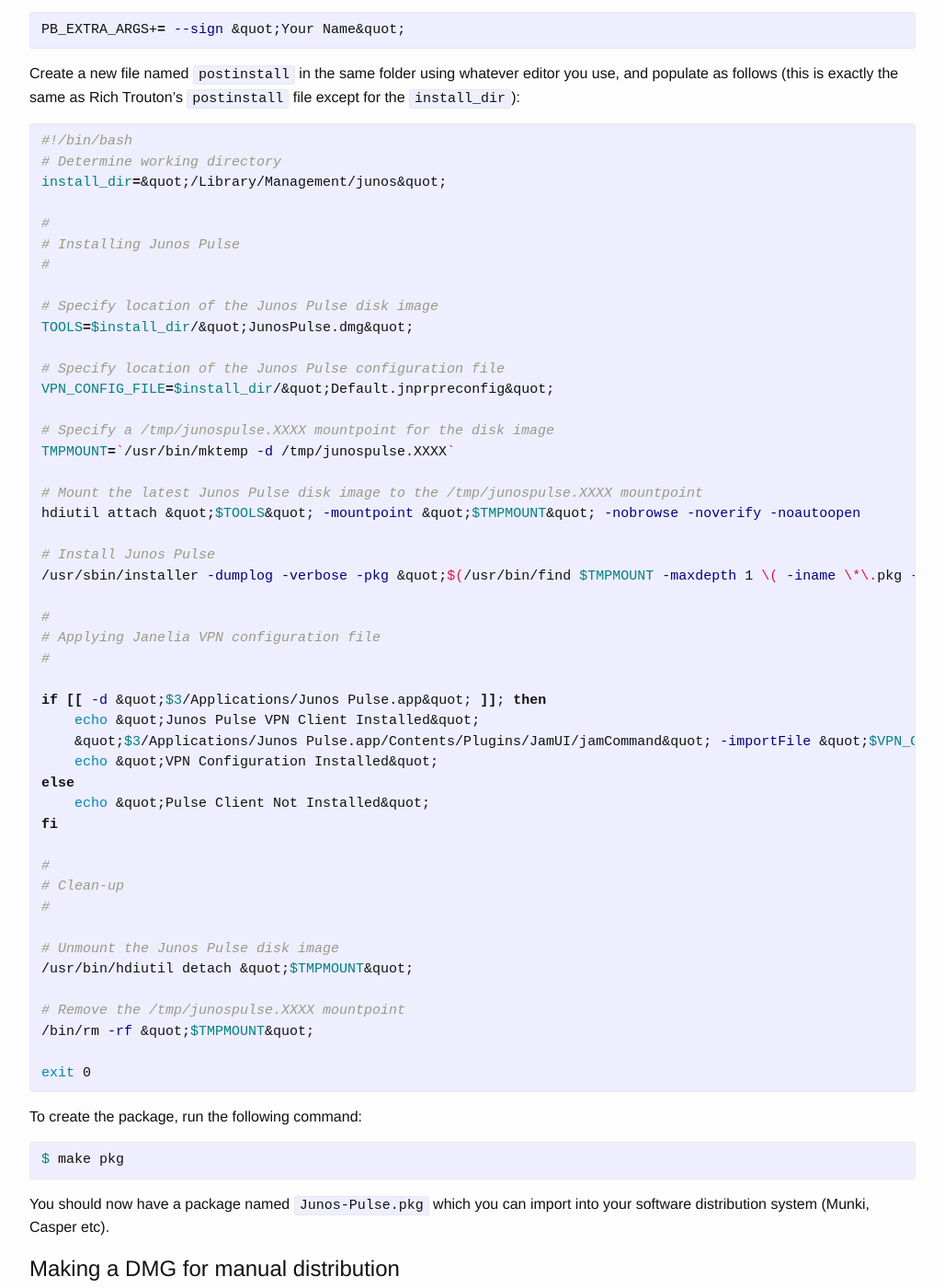
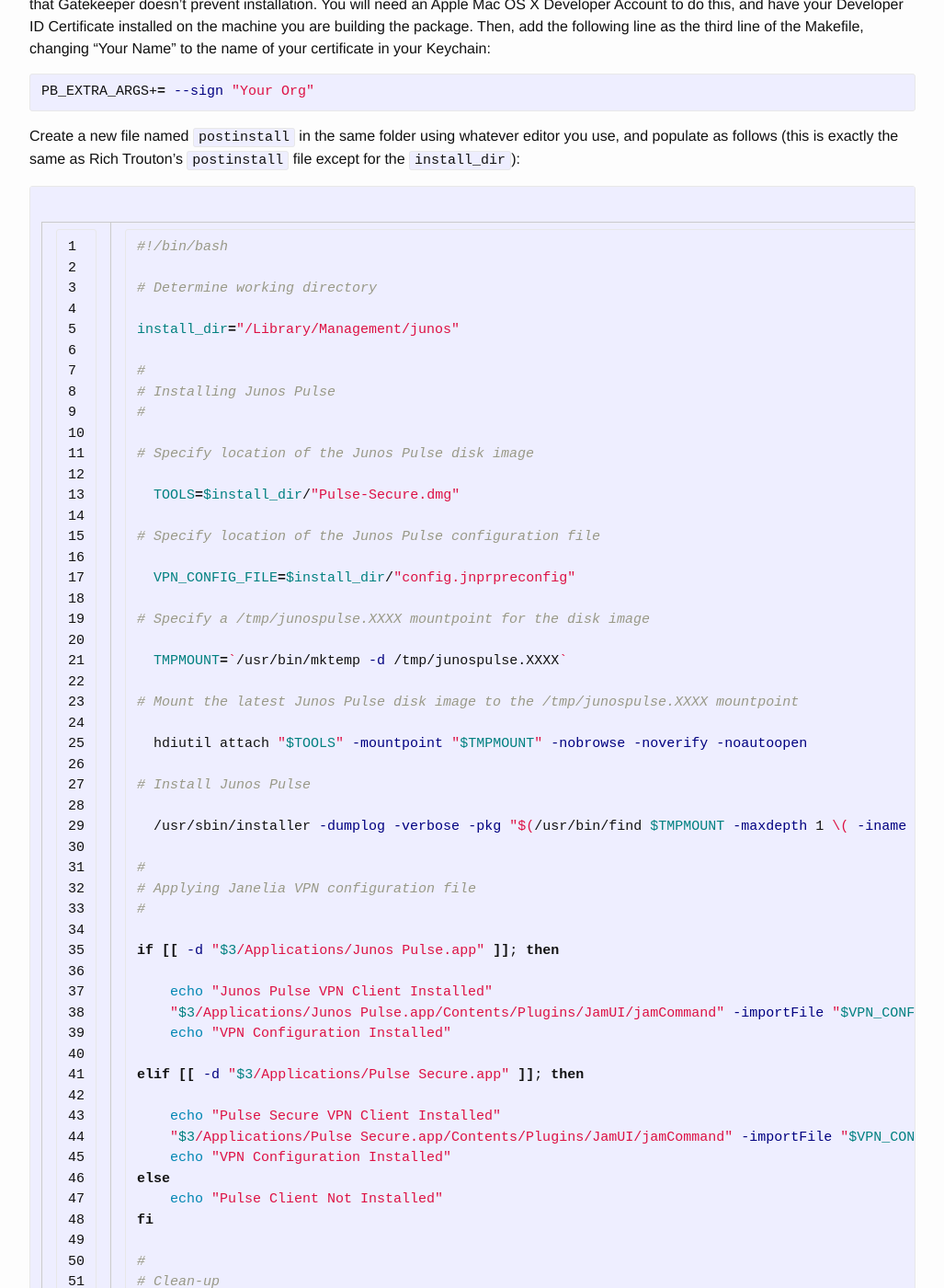
Before and after one commit to grahampugh/grahampugh.github.io, a Jekyll site: the page built from _posts/2015-03-27-preconfigured-junos-pulse-client.md, in a window 1280 px wide and 1400 px high, scrolled down 1464 px. Shown: the whole window at 92% size, without its empty margins (126-1153 px from the left). Built offline with Jekyll 4.4.1, drawn with Linux system fonts in a browser that asks for light colours; comment, search, counter and statistics services are not loaded; some of the changed text lies outside the part shown.

Commit message:
Updated 2015-03-27-preconfigured-junos-pulse-client.md

```diff
--- a/_posts/2015-03-27-preconfigured-junos-pulse-client.md
+++ b/_posts/2015-03-27-preconfigured-junos-pulse-client.md
@@ -40,66 +40,83 @@
 {% highlight bash linenos %}
 USE_PKGBUILD=1
 include /usr/local/share/luggage/luggage.make
+#PB_EXTRA_ARGS+= --sign "Your Org"  ## uncomment this line if you wish to sign the package
 
-TITLE=Junos-Pulse
+TITLE=Pulse-Secure-Configured
 PACKAGE_NAME=${TITLE}
+PACKAGE_VERSION=5.2r5.0-b869  ## change to reflect the current version
 REVERSE_DOMAIN=net.juniper
-MANAGEMENT_DIR = &quot;junos&quot;
-INSTALLER_PATH = &quot;.&quot;
-INSTALLER = &quot;JunosPulse.dmg&quot;
-CONFIG = &quot;Default.jnprpreconfig&quot;
+MANAGEMENT_DIR = "junos"
+INSTALLER_PATH = "."
+INSTALLER = "ps-pulse-mac-5.2r5.0-b869-installer.dmg"
+CONFIG = "Default.jnprpreconfig"  ## change to suit your config file
 PAYLOAD=\
-pack-server \
-pack-script-postinstall
+	pack-server \
+	pack-script-postinstall
 
 pack-server:
-    @sudo mkdir -p ${WORK_D}/Library/Management/$(MANAGEMENT_DIR)
-    @sudo cp $(INSTALLER_PATH)/$(INSTALLER) $(INSTALLER_PATH)/$(CONFIG) ${WORK_D}/Library/Management/$(MANAGEMENT_DIR)
-    @sudo chown -R root:wheel ${WORK_D}/Library/Management/$(MANAGEMENT_DIR)
+	@sudo mkdir -p ${WORK_D}/Library/Management/$(MANAGEMENT_DIR)
+	@sudo cp $(INSTALLER_PATH)/$(INSTALLER) ${WORK_D}/Library/Management/$(MANAGEMENT_DIR)/Pulse-Secure.dmg
+	@sudo cp $(INSTALLER_PATH)/$(CONFIG) ${WORK_D}/Library/Management/$(MANAGEMENT_DIR)/config.jnprpreconfig
+	@sudo chown -R root:wheel ${WORK_D}/Library/Management/$(MANAGEMENT_DIR)
 {% endhighlight %}
 
 You may wish to sign the package with a developer ID if you are intending to make the installer available to your users for self-install, so that Gatekeeper doesn't prevent installation. You will need an Apple Mac OS X Developer Account to do this, and have your Developer ID Certificate installed on the machine you are building the package. Then, add the following line as the third line of the Makefile, changing "Your Name" to the name of your certificate in your Keychain:
 
-{% highlight bash %}
-PB_EXTRA_ARGS+= --sign &quot;Your Name&quot;
+{% highlight bash  %}
+PB_EXTRA_ARGS+= --sign "Your Org"
 {% endhighlight %}
 
 Create a new file named `postinstall` in the same folder using whatever editor you use, and populate as follows (this is exactly the same as Rich Trouton's `postinstall` file except for the `install_dir`):
 
-{% highlight bash %}
+{% highlight bash linenos %}
 #!/bin/bash
+
 # Determine working directory
-install_dir=&quot;/Library/Management/junos&quot;
+
+install_dir="/Library/Management/junos"
 
 #
 # Installing Junos Pulse
 #
 
 # Specify location of the Junos Pulse disk image
-TOOLS=$install_dir/&quot;JunosPulse.dmg&quot;
+
+  TOOLS=$install_dir/"Pulse-Secure.dmg"
 
 # Specify location of the Junos Pulse configuration file
-VPN_CONFIG_FILE=$install_dir/&quot;Default.jnprpreconfig&quot;
+
+  VPN_CONFIG_FILE=$install_dir/"config.jnprpreconfig"
 
 # Specify a /tmp/junospulse.XXXX mountpoint for the disk image
-TMPMOUNT=`/usr/bin/mktemp -d /tmp/junospulse.XXXX`
+
+  TMPMOUNT=`/usr/bin/mktemp -d /tmp/junospulse.XXXX`
 
 # Mount the latest Junos Pulse disk image to the /tmp/junospulse.XXXX mountpoint
-hdiutil attach &quot;$TOOLS&quot; -mountpoint &quot;$TMPMOUNT&quot; -nobrowse -noverify -noautoopen
+
+  hdiutil attach "$TOOLS" -mountpoint "$TMPMOUNT" -nobrowse -noverify -noautoopen
 
 # Install Junos Pulse
-/usr/sbin/installer -dumplog -verbose -pkg &quot;$(/usr/bin/find $TMPMOUNT -maxdepth 1 \( -iname \*\.pkg -o -iname \*\.mpkg \))&quot; -target &quot;$3&quot;
+
+  /usr/sbin/installer -dumplog -verbose -pkg "$(/usr/bin/find $TMPMOUNT -maxdepth 1 \( -iname \*\.pkg -o -iname \*\.mpkg \))" -target "$3"
 
 #
 # Applying Janelia VPN configuration file
 #
 
-if [[ -d &quot;$3/Applications/Junos Pulse.app&quot; ]]; then
-    echo &quot;Junos Pulse VPN Client Installed&quot;
-    &quot;$3/Applications/Junos Pulse.app/Contents/Plugins/JamUI/jamCommand&quot; -importFile &quot;$VPN_CONFIG_FILE&quot;
-    echo &quot;VPN Configuration Installed&quot;
+if [[ -d "$3/Applications/Junos Pulse.app" ]]; then
+
+    echo "Junos Pulse VPN Client Installed"
+    "$3/Applications/Junos Pulse.app/Contents/Plugins/JamUI/jamCommand" -importFile "$VPN_CONFIG_FILE"
+    echo "VPN Configuration Installed"
+
+elif [[ -d "$3/Applications/Pulse Secure.app" ]]; then
+
+    echo "Pulse Secure VPN Client Installed"
+    "$3/Applications/Pulse Secure.app/Contents/Plugins/JamUI/jamCommand" -importFile "$VPN_CONFIG_FILE"
+    echo "VPN Configuration Installed"
 else
-    echo &quot;Pulse Client Not Installed&quot;
+    echo "Pulse Client Not Installed"
 fi
 
 #
@@ -107,10 +124,12 @@
 #
 
 # Unmount the Junos Pulse disk image
-/usr/bin/hdiutil detach &quot;$TMPMOUNT&quot;
+
+  /usr/bin/hdiutil detach "$TMPMOUNT"
 
 # Remove the /tmp/junospulse.XXXX mountpoint
-/bin/rm -rf &quot;$TMPMOUNT&quot;
+
+  /bin/rm -rf "$TMPMOUNT"
 
 exit 0
 {% endhighlight %}
@@ -121,7 +140,7 @@
 $ make pkg
 {% endhighlight %}
 
-You should now have a package named `Junos-Pulse.pkg` which you can import into your software distribution system (Munki, Casper etc).
+You should now have a package named `Pulse-Secure-Configured.pkg` which you can import into your software distribution system (Munki, Casper etc).
 
 Making a DMG for manual distribution
 ============
@@ -137,21 +156,19 @@
 {% highlight bash %}
 #!/bin/bash
 
-# Run this script after &quot;make pkg&quot; to create a DMG
-# if you have already signed your pkg in the Makefile
-# or if you dont want to sign it.
+# Run this script after "make pkg" to create a DMG
 #
 # This version of the script will create a DMG for each pkg in the folder it is in.
 
 mkdir tmp
 ls ./*.pkg | while read script
 do
-    output_Name=&quot;${script%.pkg}.dmg&quot;
-    echo &quot;PKG-&gt;DMG maker. Checking for signed packages...&quot;
-    pkgutil --check-signature &quot;${script}&quot;
+    output_Name="${script%.pkg}.dmg"
+    echo "PKG->DMG maker. Checking for signed packages..."
+    pkgutil --check-signature "${script}"
     cp $script tmp/
     hdiutil create \
-        -volname &quot;${script}&quot; \
+        -volname "${script}" \
         -srcfolder ./tmp \
         -ov \
         $output_Name
@@ -168,7 +185,11 @@
 $ ./dmg-it.sh
 {% endhighlight %}
 
-You should now have `Junos-Pulse.dmg` in your folder.
+You should now have `Pulse-Secure-Configured.dmg` in your folder.
+
+*Note:* This post was updated 04 October 2016. The installed Pulse Secure app is now correctly named *Pulse Secure.app*, so the script now checks for this as well as *Junos Pulse.app*.
+
+
 
 [1]: https://derflounder.wordpress.com/2015/03/13/deploying-a-pre-configured-junos-pulse-vpn-client-on-os-x/
 [2]: http://grahamgilbert.com/blog/2013/08/09/the-luggage-an-introduction/
```
